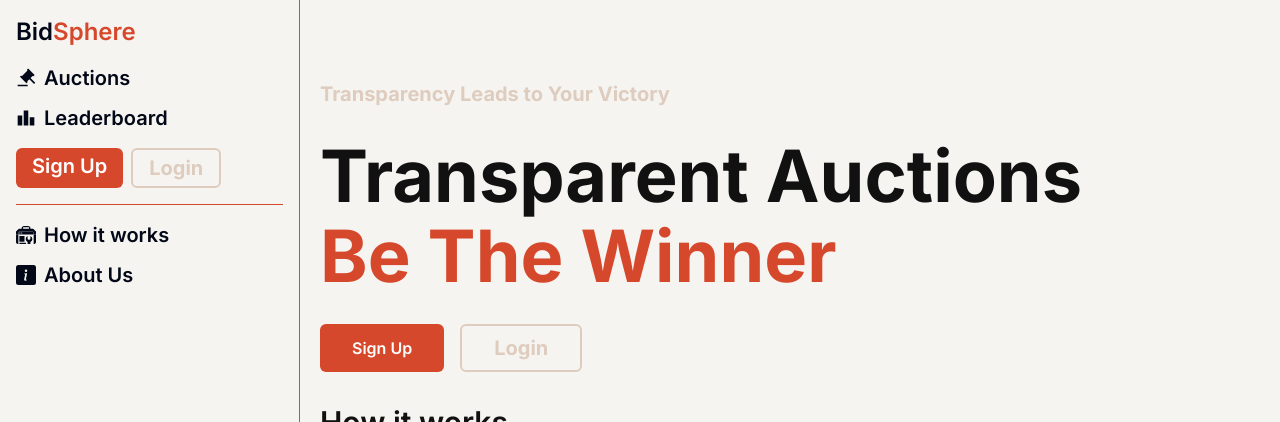
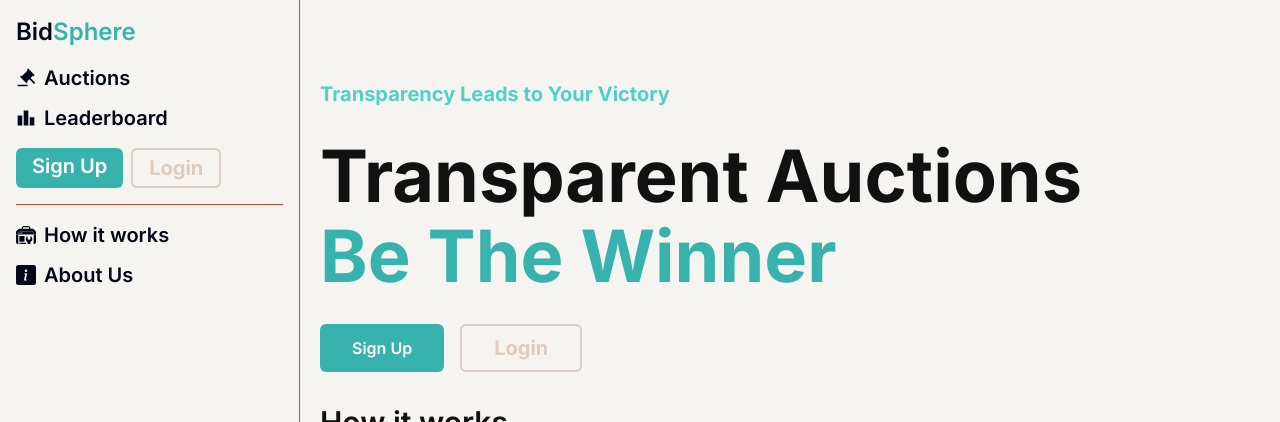
Before and after one commit to nausheensiddiqui23/BidSphere, a React (Vite) app in the folder frontend/: page / in a window 1280 px wide. Shown: the top 422 px of the page. Built offline with nearby package versions, Linux system fonts and the light colour scheme; no server answers.

Commit message:
new commit

```diff
--- a/frontend/src/layout/SideDrawer.jsx
+++ b/frontend/src/layout/SideDrawer.jsx
@@ -40,14 +40,14 @@ const SideDrawer = () => {
         <div className="relative">
           <Link to={"/"}>
             <h4 className="text-2xl font-semibold mb-4">
-              Bid<span className="text-[#D6482b]">Sphere</span>
+              Bid<span className="text-[#38b2ac]">Sphere</span>
             </h4>
           </Link>
           <ul className="flex flex-col gap-3">
             <li>
               <Link
                 to={"/auctions"}
-                className="flex text-xl font-semibold gap-2 items-center hover:text-[#D6482b] hover:transition-all hover:duration-150"
+                className="flex text-xl font-semibold gap-2 items-center hover:text-[#9ae6e4] hover:transition-all hover:duration-150"
               >
                 <RiAuctionFill /> Auctions
               </Link>
@@ -55,7 +55,7 @@ const SideDrawer = () => {
             <li>
               <Link
                 to={"/leaderboard"}
-                className="flex text-xl font-semibold gap-2 items-center hover:text-[#D6482b] hover:transition-all hover:duration-150"
+                className="flex text-xl font-semibold gap-2 items-center hover:text-[#9ae6e4] hover:transition-all hover:duration-150"
               >
                 <MdLeaderboard /> Leaderboard
               </Link>
@@ -65,7 +65,7 @@ const SideDrawer = () => {
                 <li>
                   <Link
                     to={"/submit-commission"}
-                    className="flex text-xl font-semibold gap-2 items-center hover:text-[#D6482b] hover:transition-all hover:duration-150"
+                    className="flex text-xl font-semibold gap-2 items-center hover:text-[#9ae6e4] hover:transition-all hover:duration-150"
                   >
                     <FaFileInvoiceDollar /> Submit Commission
                   </Link>
@@ -73,7 +73,7 @@ const SideDrawer = () => {
                 <li>
                   <Link
                     to={"/create-auction"}
-                    className="flex text-xl font-semibold gap-2 items-center hover:text-[#D6482b] hover:transition-all hover:duration-150"
+                    className="flex text-xl font-semibold gap-2 items-center hover:text-[#9ae6e4] hover:transition-all hover:duration-150"
                   >
                     <IoIosCreate /> Create Auction
                   </Link>
@@ -81,7 +81,7 @@ const SideDrawer = () => {
                 <li>
                   <Link
                     to={"/view-my-auctions"}
-                    className="flex text-xl font-semibold gap-2 items-center hover:text-[#D6482b] hover:transition-all hover:duration-150"
+                    className="flex text-xl font-semibold gap-2 items-center hover:text-[#9ae6e4] hover:transition-all hover:duration-150"
                   >
                     <FaEye /> View My Auctions
                   </Link>
@@ -104,13 +104,13 @@ const SideDrawer = () => {
               <div className="my-4 flex gap-2">
                 <Link
                   to={"/sign-up"}
-                  className="bg-[#D6482B] font-semibold hover:bg-[#b8381e] text-xl py-1 px-4 rounded-md text-white"
+                  className="bg-[#38b2ac] font-semibold hover:bg-[#9ae6e4] text-xl py-1 px-4 rounded-md text-white"
                 >
                   Sign Up
                 </Link>
                 <Link
                   to={"/login"}
-                  className="text-[#DECCBE] bg-transparent border-[#DECCBE] border-2 hover:bg-[#fffefd] hover:text-[#fdba88] font-bold text-xl py-1 px-4 rounded-md"
+                  className="text-[#DECCBE] bg-transparent border-[#DECCBE] border-2 hover:bg-[#9ae6e4] hover:text-[#fdba88] font-bold text-xl py-1 px-4 rounded-md"
                 >
                   Login
                 </Link>
--- a/frontend/src/pages/Home.jsx
+++ b/frontend/src/pages/Home.jsx
@@ -25,7 +25,7 @@ const Home = () => {
     <>
       <section className="w-full ml-0 m-0 h-fit px-5 pt-20 lg:pl-[320px] flex flex-col min-h-screen py-4 justify-center">
         <div>
-          <p className="text-[#DECCBE] font-bold text-xl mb-8">
+          <p className="text-[#4fd1c5] font-bold text-xl mb-8">
             Transparency Leads to Your Victory
           </p>
           <h1
@@ -34,7 +34,7 @@ const Home = () => {
             Transparent Auctions
           </h1>
           <h1
-            className={`text-[#d6482b] text-2xl font-bold mb-2 min-[480px]:text-4xl md:text-6xl xl:text-7xl 2xl:text-8xl`}
+            className={`text-[#38b2ac] text-2xl font-bold mb-2 min-[480px]:text-4xl md:text-6xl xl:text-7xl 2xl:text-8xl`}
           >
             Be The Winner
           </h1>
@@ -43,13 +43,13 @@ const Home = () => {
               <>
                 <Link
                   to="/sign-up"
-                  className="bg-[#d6482b] font-semibold hover:bg-[#b8381e] rounded-md px-8 flex items-center py-2 text-white  transition-all duration-300"
+                  className="bg-[#38b2ac] font-semibold hover:bg-[#4fd1c5] rounded-md px-8 flex items-center py-2 text-white  transition-all duration-300"
                 >
                   Sign Up
                 </Link>
                 <Link
                   to={"/login"}
-                  className="text-[#DECCBE] bg-transparent border-2 border-[#DECCBE] hover:bg-[#fff3fd] hover:text-[#fdba88] font-bold text-xl  rounded-md px-8 flex items-center py-2 transition-all duration-300"
+                  className="text-[#DECCBE] bg-transparent border-2 border-[#DECCBE] hover:bg-[#4fd1c5] hover:text-[#fdba88] font-bold text-xl  rounded-md px-8 flex items-center py-2 transition-all duration-300"
                 >
                   Login
                 </Link>
```
